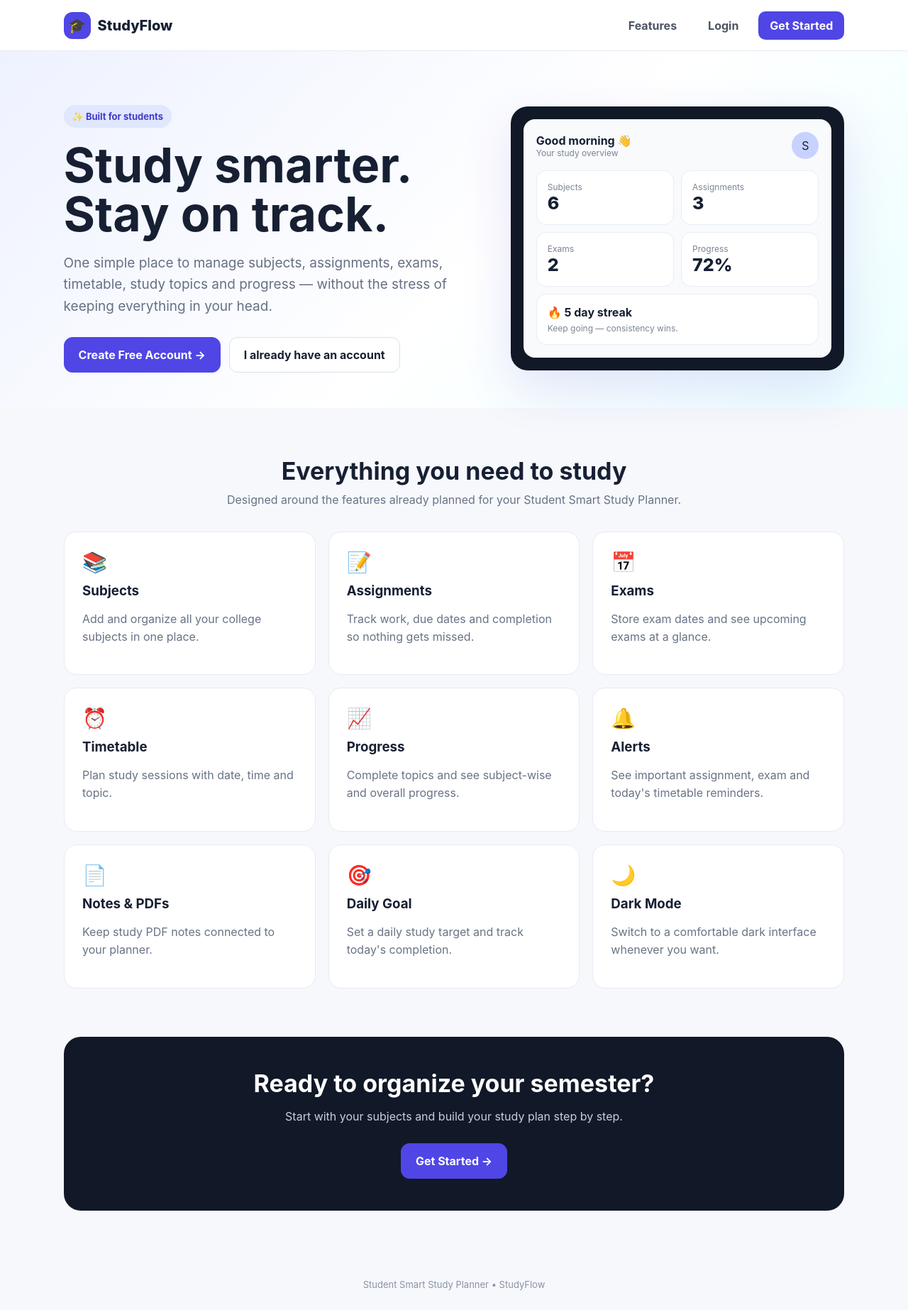
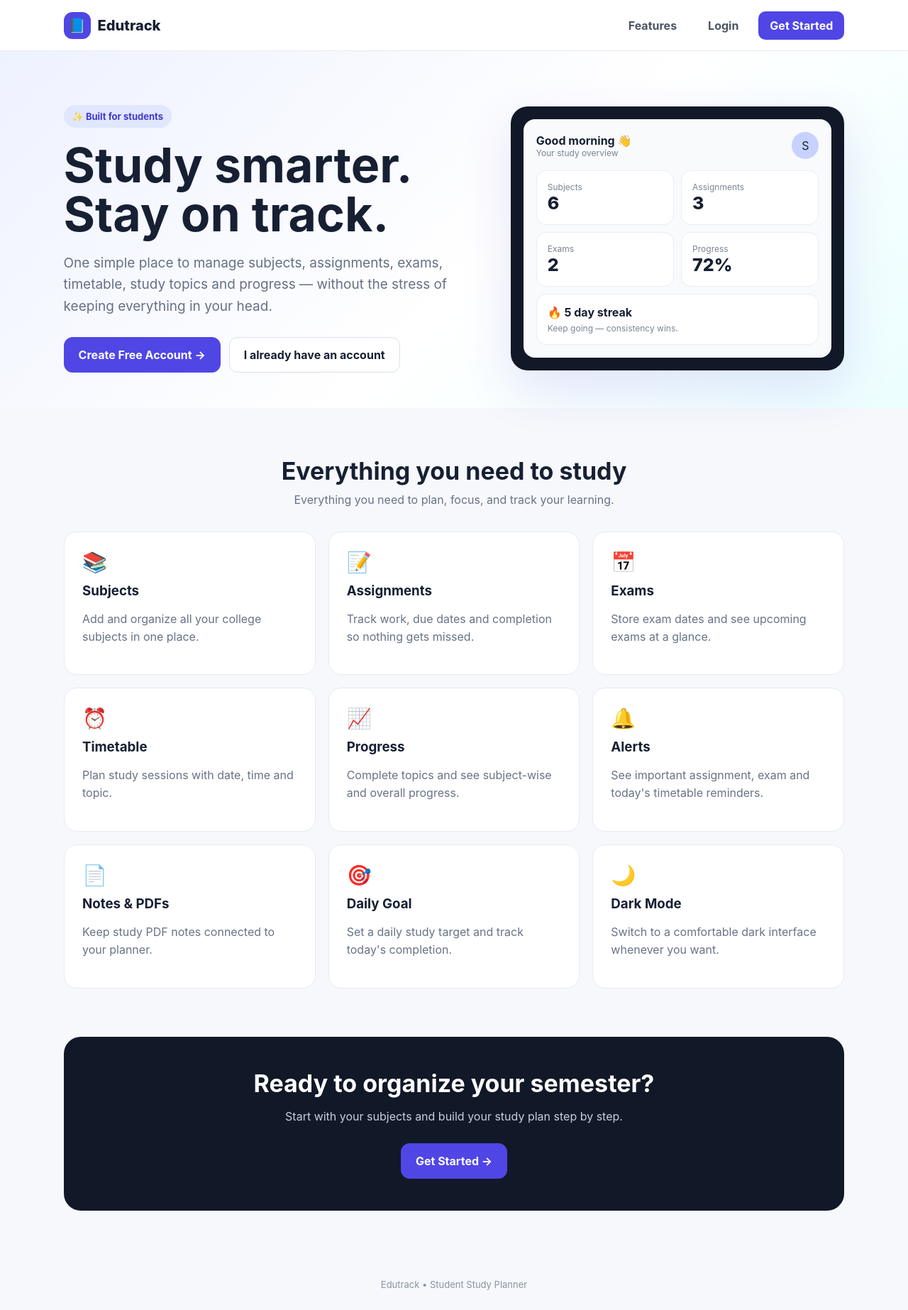
Before and after one commit to saranrj-dev/student-smart-study-planner, a Flask app: template templates/index.html in a window 1280 px wide. Shown: the whole page at 71% size. Run offline with Flask 3, Linux system fonts and the light colour scheme; the template is opened without the code that fills it, so the values that code supplies are empty; some libraries are stand-ins or nearby versions.

Commit message:
Rebrand StudyFlow landing page to Edutrack

```diff
--- a/templates/index.html
+++ b/templates/index.html
@@ -3,7 +3,7 @@
 <head>
 <meta charset="utf-8">
 <meta name="viewport" content="width=device-width,initial-scale=1">
-<title>StudyFlow — Student Smart Study Planner</title>
+<title>Edutrack — Student Study Planner</title>
 <style>
 *{box-sizing:border-box}body{margin:0;font-family:Inter,system-ui,-apple-system,Segoe UI,sans-serif;background:#f6f8fc;color:#172033}a{text-decoration:none;color:inherit}
 .nav{height:72px;display:flex;align-items:center;justify-content:space-between;padding:0 7%;background:#fff;border-bottom:1px solid #e8ebf2;position:sticky;top:0;z-index:5}
@@ -22,10 +22,10 @@
 </style>
 </head>
 <body>
-<nav class="nav"><a class="logo" href="/"><span>🎓</span> StudyFlow</a><div class="navlinks"><a href="#features">Features</a><a href="/login">Login</a><a class="primary" href="/signup">Get Started</a></div></nav>
+<nav class="nav"><a class="logo" href="/"><span>📘</span> Edutrack</a><div class="navlinks"><a href="#features">Features</a><a href="/login">Login</a><a class="primary" href="/signup">Get Started</a></div></nav>
 <section class="hero"><div class="heroGrid"><div><div class="badge">✨ Built for students</div><h1>Study smarter.<br>Stay on track.</h1><p>One simple place to manage subjects, assignments, exams, timetable, study topics and progress — without the stress of keeping everything in your head.</p><div class="actions"><a class="btn primary" href="/signup">Create Free Account →</a><a class="btn" href="/login">I already have an account</a></div></div>
 <div class="preview"><div class="dash"><div class="dashTop"><div><b>Good morning 👋</b><div class="small">Your study overview</div></div><div class="avatar">S</div></div><div class="cards"><div class="card"><div class="small">Subjects</div><div class="num">6</div></div><div class="card"><div class="small">Assignments</div><div class="num">3</div></div><div class="card"><div class="small">Exams</div><div class="num">2</div></div><div class="card"><div class="small">Progress</div><div class="num">72%</div></div></div><div class="card" style="margin-top:10px"><b>🔥 5 day streak</b><div class="small" style="margin-top:5px">Keep going — consistency wins.</div></div></div></div></div></section>
-<section class="section" id="features"><h2>Everything you need to study</h2><p class="sub">Designed around the features already planned for your Student Smart Study Planner.</p><div class="features">
+<section class="section" id="features"><h2>Everything you need to study</h2><p class="sub">Everything you need to plan, focus, and track your learning.</p><div class="features">
 <div class="feature"><div class="icon">📚</div><h3>Subjects</h3><p>Add and organize all your college subjects in one place.</p></div>
 <div class="feature"><div class="icon">📝</div><h3>Assignments</h3><p>Track work, due dates and completion so nothing gets missed.</p></div>
 <div class="feature"><div class="icon">📅</div><h3>Exams</h3><p>Store exam dates and see upcoming exams at a glance.</p></div>
@@ -37,5 +37,5 @@
 <div class="feature"><div class="icon">🌙</div><h3>Dark Mode</h3><p>Switch to a comfortable dark interface whenever you want.</p></div>
 </div></section>
 <section class="section" style="padding-top:0"><div class="cta"><h2>Ready to organize your semester?</h2><p>Start with your subjects and build your study plan step by step.</p><div class="actions" style="justify-content:center"><a class="btn primary" href="/signup">Get Started →</a></div></div></section>
-<footer class="footer">Student Smart Study Planner • StudyFlow</footer>
+<footer class="footer">Edutrack • Student Study Planner</footer>
 </body></html>
```
